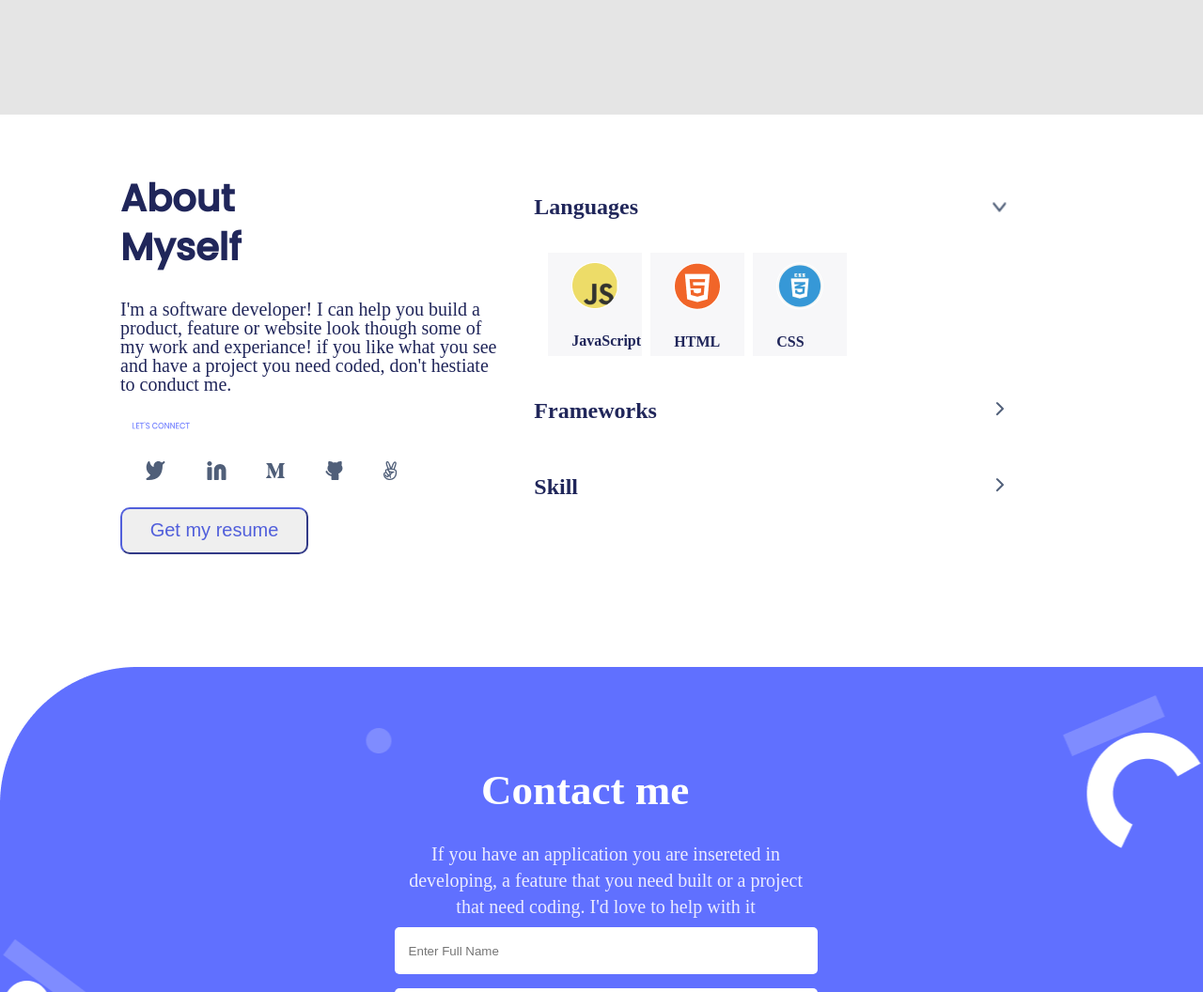
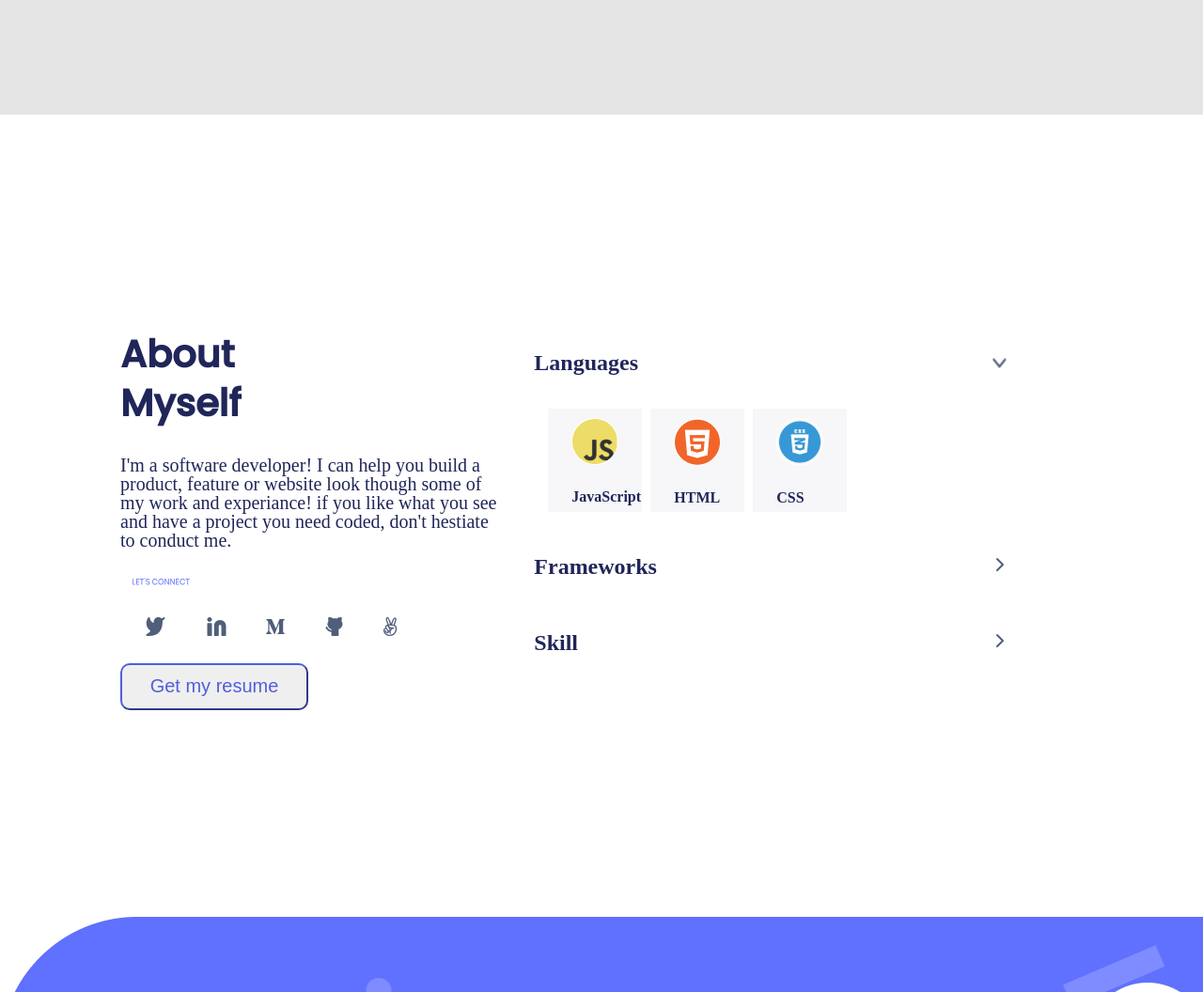
Before and after one commit to Yemisirach/My-Portfolio, a website: page index.html in a window 1280 px wide. Shown: the part 4220-5276 px from the top of the page at 94% size. Drawn offline with Linux system fonts and the light colour scheme.

Commit message:
modifyed the index.html and style.css based on review

```diff
--- a/styles.css
+++ b/styles.css
@@ -370,9 +370,6 @@ form ul {
   color: #20265a;
 }
 
-/* .About_self_0ne {
-  width: 20%;
-} */
 .About_self_two {
   padding-left: 3%;
 }
@@ -796,6 +793,9 @@ input:invalid {
     padding-left: 10%;
     padding-right: 10%;
     color: #20265a;
+    height: 568px;
+    margin-top: 166px;
+    border: 1px;
   }
 
   .About_self1 {
```
